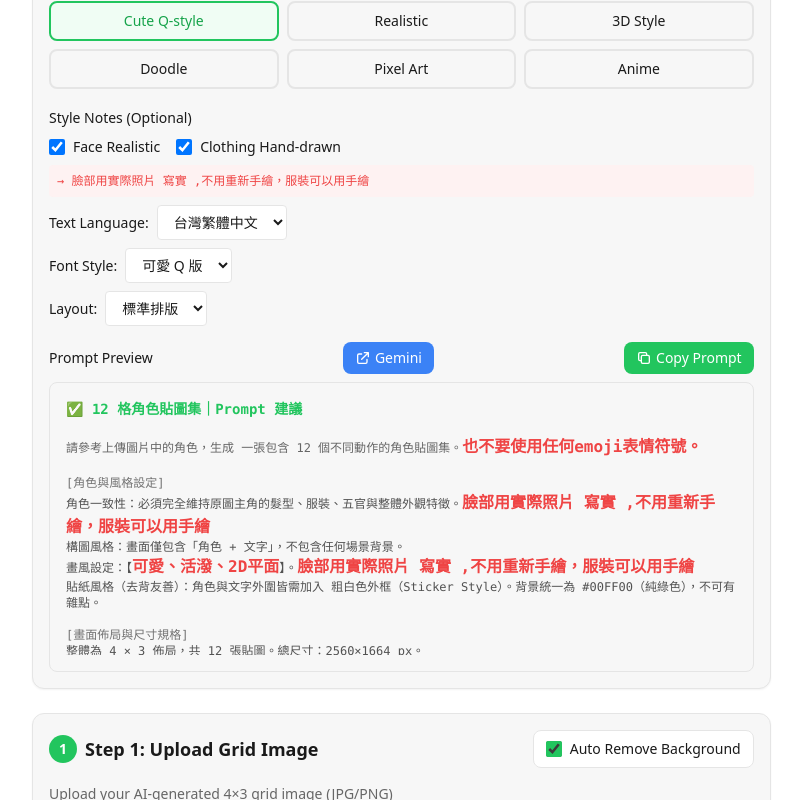
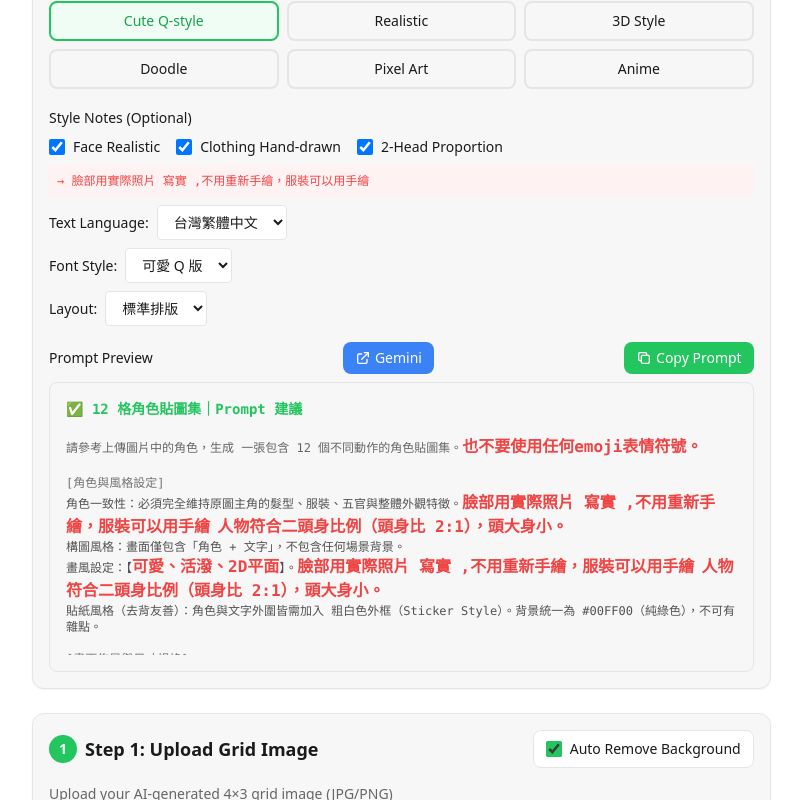
Before and after one commit to qpooqp777/line-sticker-factory, a React (Vite) app: page / in a window 1280 px wide. Shown: the part 473-1273 px from the top of the page, without its empty margins (48-850 px from the left). Built offline with nearby package versions, Linux system fonts and the light colour scheme.

Commit message:
Add two-headed proportion checkbox (default checked)

```diff
--- a/src/components/PromptGenerator.jsx
+++ b/src/components/PromptGenerator.jsx
@@ -278,7 +278,7 @@ const STYLES = {
 }
 
 // Preview component with highlighted dynamic parts
-function PromptPreview({ stickerSet, style, faceRealistic, clothingHanddrawn, textLanguage, fontStyle, customFontDesc, layoutOption }) {
+function PromptPreview({ stickerSet, style, faceRealistic, clothingHanddrawn, twoHeaded, textLanguage, fontStyle, customFontDesc, layoutOption }) {
   const data = STICKER_SETS[stickerSet]
   const styleData = STYLES[style]
 
@@ -289,6 +289,7 @@ function PromptPreview({ stickerSet, style, faceRealistic, clothingHanddrawn, te
     if (clothingHanddrawn) parts.push('服裝可以用手繪')
     return parts.length > 0 ? parts.join('，') : null
   })()
+  const twoHeadNote = twoHeaded ? '人物符合二頭身比例（頭身比 2:1），頭大身小。' : null
 
   return (
     <>
@@ -304,11 +305,13 @@ function PromptPreview({ stickerSet, style, faceRealistic, clothingHanddrawn, te
       {'\n'}
       <span className="text-neutral-600 dark:text-neutral-400">角色一致性：必須完全維持原圖主角的髮型、服裝、五官與整體外觀特徵。</span>
       {styleNote && <mark className="text-red-500 font-bold text-base bg-transparent">{styleNote}</mark>}
+      {twoHeadNote && <><span> </span><mark className="text-red-500 font-bold text-base bg-transparent">{twoHeadNote}</mark></>}
       {'\n'}
       <span className="text-neutral-600 dark:text-neutral-400">構圖風格：畫面僅包含「角色 + 文字」，不包含任何場景背景。</span>
       {'\n'}
       <span className="text-neutral-600 dark:text-neutral-400">畫風設定：【<mark className="text-red-500 font-bold text-base bg-transparent">{styleData.style}</mark>】。</span>
       {styleNote && <mark className="text-red-500 font-bold text-base bg-transparent">{styleNote}</mark>}
+      {twoHeadNote && <><span> </span><mark className="text-red-500 font-bold text-base bg-transparent">{twoHeadNote}</mark></>}
       {'\n'}
       <span className="text-neutral-600 dark:text-neutral-400">貼紙風格（去背友善）：角色與文字外圍皆需加入 粗白色外框（Sticker Style）。背景統一為 #00FF00（純綠色），不可有雜點。</span>
       {'\n'}
@@ -365,6 +368,7 @@ export default function PromptGenerator() {
   const [copied, setCopied] = useState(false)
   const [faceRealistic, setFaceRealistic] = useState(true) // 預設勾選：頭像用寫實
   const [clothingHanddrawn, setClothingHanddrawn] = useState(true) // 預設勾選：衣服手繪
+  const [twoHeaded, setTwoHeaded] = useState(true) // 預設勾選：人物符合二頭身
   const [textLanguage, setTextLanguage] = useState('zh-TW') // 預設：台灣繁體中文
   const [fontStyle, setFontStyle] = useState('cute') // 預設：可愛 Q 版字型
   const [customFontDesc, setCustomFontDesc] = useState('') // 自訂字型描述
@@ -379,13 +383,14 @@ export default function PromptGenerator() {
     if (faceRealistic) parts.push('臉部用實際照片 寫實 ,不用重新手繪')
     if (clothingHanddrawn) parts.push('服裝可以用手繪')
     const styleNote = parts.length > 0 ? parts.join('，') : ''
+    const twoHeadNote = twoHeaded ? '人物符合二頭身比例（頭身比 2:1），頭大身小。' : ''
 
     let prompt = `✅ 12 格角色貼圖集｜Prompt 建議
 
 請參考上傳圖片中的角色，生成 一張包含 12 個不同動作的角色貼圖集，也不要使用任何emoji表情符號。
 
 [角色與風格設定]
-角色一致性：必須完全維持原圖主角的髮型、服裝、五官與整體外觀特徵。${styleNote}
+角色一致性：必須完全維持原圖主角的髮型、服裝、五官與整體外觀特徵。${styleNote}${twoHeadNote ? ' ' + twoHeadNote : ''}
 構圖風格：畫面僅包含「角色 + 文字」，不包含任何場景背景。
 畫風設定：【${style.style}】${styleNote}
 貼紙風格（去背友善）：角色與文字外圍皆需加入 粗白色外框（Sticker Style）。背景統一為 #00FF00（純綠色），不可有雜點。
@@ -516,6 +521,15 @@ export default function PromptGenerator() {
             />
             <span className="text-sm">{lang === 'zh-TW' ? '衣服手繪' : 'Clothing Hand-drawn'}</span>
           </label>
+          <label className="flex items-center gap-2 cursor-pointer">
+            <input
+              type="checkbox"
+              checked={twoHeaded}
+              onChange={(e) => setTwoHeaded(e.target.checked)}
+              className="w-4 h-4 rounded border-[var(--color-border)] text-primary-500 focus:ring-primary-500"
+            />
+            <span className="text-sm">{lang === 'zh-TW' ? '二頭身' : '2-Head Proportion'}</span>
+          </label>
         </div>
         {(faceRealistic || clothingHanddrawn) && (
           <p className="text-xs text-red-500 font-mono bg-red-50 dark:bg-red-900/20 p-2 rounded">
@@ -616,7 +630,7 @@ export default function PromptGenerator() {
         </div>
         <div className="p-4 bg-[var(--color-surface)] border border-[var(--color-border)] rounded-lg">
           <div className="text-xs whitespace-pre-wrap font-mono text-[var(--color-text-secondary)] max-h-64 overflow-y-auto">
-            <PromptPreview stickerSet={selectedSet} style={selectedStyle} faceRealistic={faceRealistic} clothingHanddrawn={clothingHanddrawn} textLanguage={textLanguage} fontStyle={fontStyle} customFontDesc={customFontDesc} layoutOption={layoutOption} />
+            <PromptPreview stickerSet={selectedSet} style={selectedStyle} faceRealistic={faceRealistic} clothingHanddrawn={clothingHanddrawn} twoHeaded={twoHeaded} textLanguage={textLanguage} fontStyle={fontStyle} customFontDesc={customFontDesc} layoutOption={layoutOption} />
           </div>
         </div>
       </div>
```
